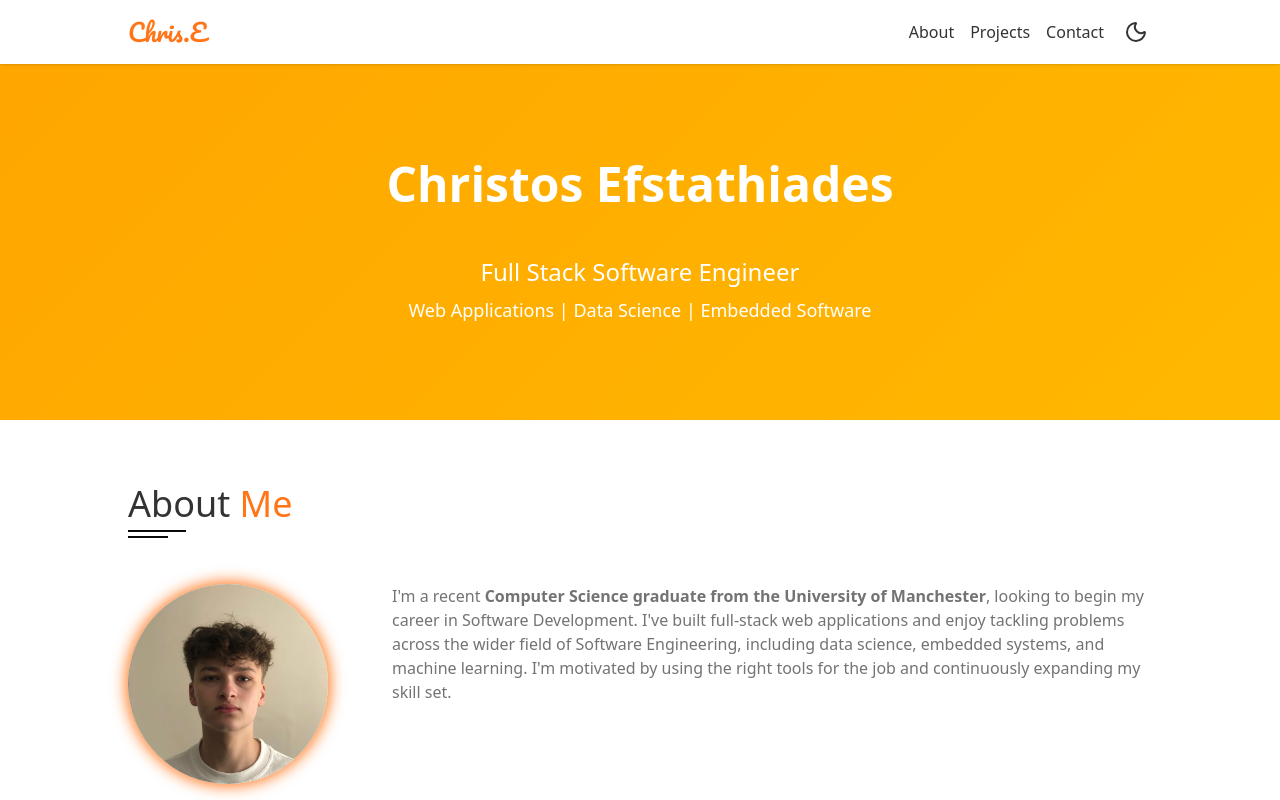
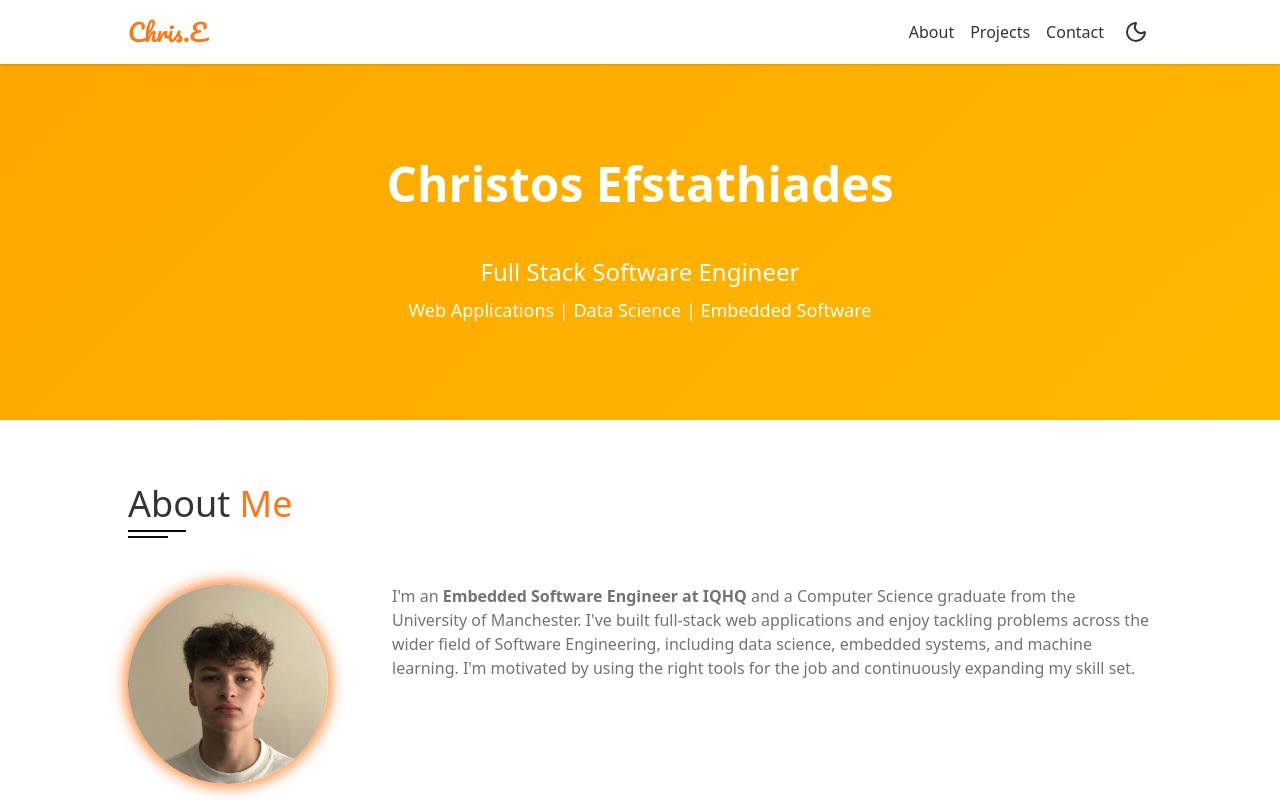
Before and after one commit to ChristosEfstathiades/Portfolio, a React (Vite) app: page / in a window 1280 px wide. Shown: the top 800 px of the page. Built offline with nearby package versions, Linux system fonts and the light colour scheme.

Commit message:
about me update

```diff
--- a/src/App.tsx
+++ b/src/App.tsx
@@ -59,13 +59,9 @@ function App() {
                             alt="My Face"
                         />
                         <p className="text-[#737373]">
-                            I'm a recent{" "}
-                            <b>
-                                Computer Science graduate from the University of
-                                Manchester
-                            </b>
-                            , looking to begin my career in Software
-                            Development. I've built full-stack web applications
+                            I'm an <b>Embedded Software Engineer at IQHQ</b> and
+                            a Computer Science graduate from the University of
+                            Manchester. I've built full-stack web applications
                             and enjoy tackling problems across the wider field
                             of Software Engineering, including data science,
                             embedded systems, and machine learning. I'm
```
